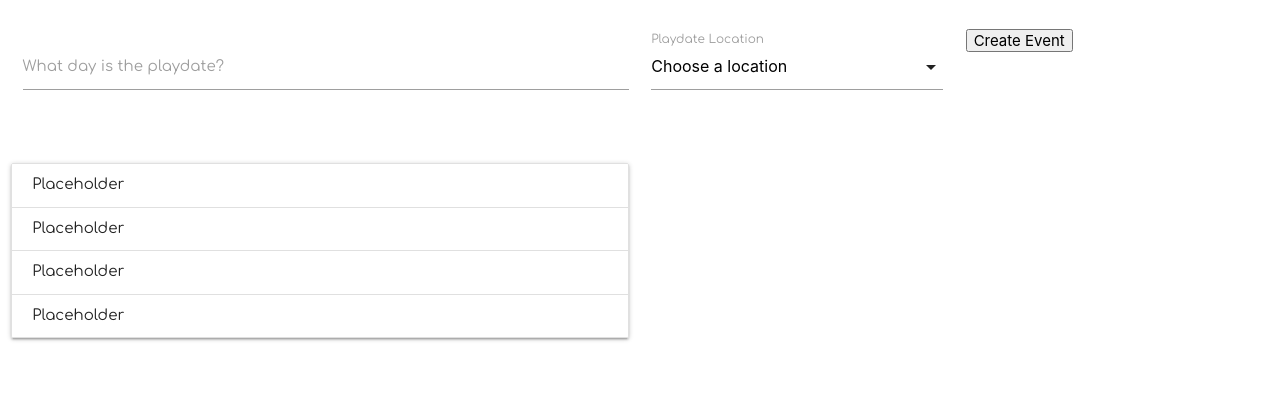
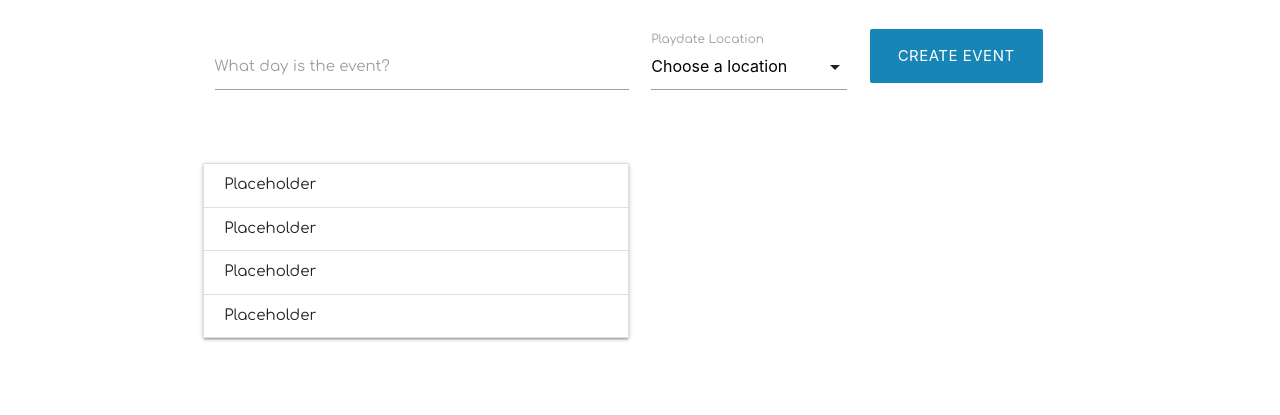
Before and after one commit to hope428/pet-playdate, a Node server app: page /dashboard in a window 1280 px wide. Shown: the part 385-800 px from the top of the page. Run offline with Node 20, Linux system fonts and the light colour scheme; some libraries are stand-ins or nearby versions.

Commit message:
added styling to dashboard button

```diff
--- a/public/css/materialize.css
+++ b/public/css/materialize.css
@@ -1,7 +1,7 @@
 * {
     font-family: 'Comfortaa', cursive;
 }
-/*Nav Bar*/
+/* Nav bar */
 .nav-wrapper, nav a {
     background-color: #f0801a;
     color: #f8d152;
@@ -10,27 +10,35 @@ nav .brand-logo {
     font-size: 2rem;
     margin-left: 1%;
 }
-/*Cards*/
-.cards-test {
-    display: flex;
-}
+/* Dashboard */
 .card {
     margin: 2rem 0 0;
 }
-.card-action {
+.dashboard-button {
+    background-color: #1785b6;
+    border: none;
+    border-radius: 2px;
+    height: 54px;
+    color: white;
+    padding: 0 28px;
     text-align: center;
-}
-/*Hero Image*/
+    text-decoration:none;
+    text-transform: uppercase;
+    letter-spacing: .5px;
+    display: inline-block;
+    font-size: 15px;
+  }
+  .dashboard-button:hover {
+    background-color: #72c3bd;
+  }
+/* Hero image */
 .hero-image {
     background-image: url("../images/pawprint.jpg");
     background-repeat: no-repeat;
     height: 40vh;
     background-size: cover;
 }
-/* Form */
-.form-layout, .second-layout {
-    margin: 2%;
-}
+/* Playdate form*/
 .btn {
     background-color: #1785b6;
     color:#fff;
@@ -38,7 +46,7 @@ nav .brand-logo {
 .btn:hover {
     background-color: #72c3bd;
 }
-/* media controls */
+/* Media controls */
 @media (max-width: 480px) {
     nav .brand-logo {
       font-size: 1rem;
--- a/public/js/materialize.js
+++ b/public/js/materialize.js
@@ -4,6 +4,7 @@ M.Datepicker.init(Calendar,{
     format: 'mm/dd/yy',
     showClearBtn: true,
 });
+// Dropdown menu on playdate form
 document.addEventListener('DOMContentLoaded', function() {
     var elems = document.querySelectorAll('select');
     var instances = M.FormSelect.init(elems);
--- a/views/dashboard.handlebars
+++ b/views/dashboard.handlebars
@@ -1,12 +1,12 @@
-<section class="dashboard-layout">
+<section class="dashboard-layout container">
   {{!--Date Picker--}}
   <div class="row">
     <div class="col l12">
       <div class="card">
         <form>
           <div class="input-field col l6">
-            <input type="text" class="datepicker" id="new-date" />
-            <label>What day is the playdate?</label>
+            <input type="text" class="datepicker" id="new-date"/>
+            <label>What day is the event?</label>
           </div>
           <div class="input-field col l3">
             <select id="location-zip">
@@ -25,7 +25,7 @@
             <label>Playdate Location</label>
           </div>
           <div class="col l3">
-            <button id="enroll">Create Event</button>
+            <button class="dashboard-button" id="enroll">Create Event</button>
           </div>
         </form>
       </div>
--- a/views/layouts/main.handlebars
+++ b/views/layouts/main.handlebars
@@ -20,7 +20,7 @@
   <!--Navbar-->
     <nav>
         <div class="nav-wrapper z-depth-2">
-            <a class="brand-logo"><i class="material-icons">pets</i>Pet Play Date!</a>
+            <a href="/home" class="brand-logo"><i class="material-icons">pets</i>Pet Play Date!</a>
               <ul id="nav-mobile" class="right">
                 <li><a href="#">Login</a></li>
               </ul>
--- a/views/playdateform.handlebars
+++ b/views/playdateform.handlebars
@@ -1,4 +1,4 @@
-<section class="form-layout">
+<section class="form-layout container">
     <div class="column">
         <form class="col l12">
             <div class="name_age">
```
